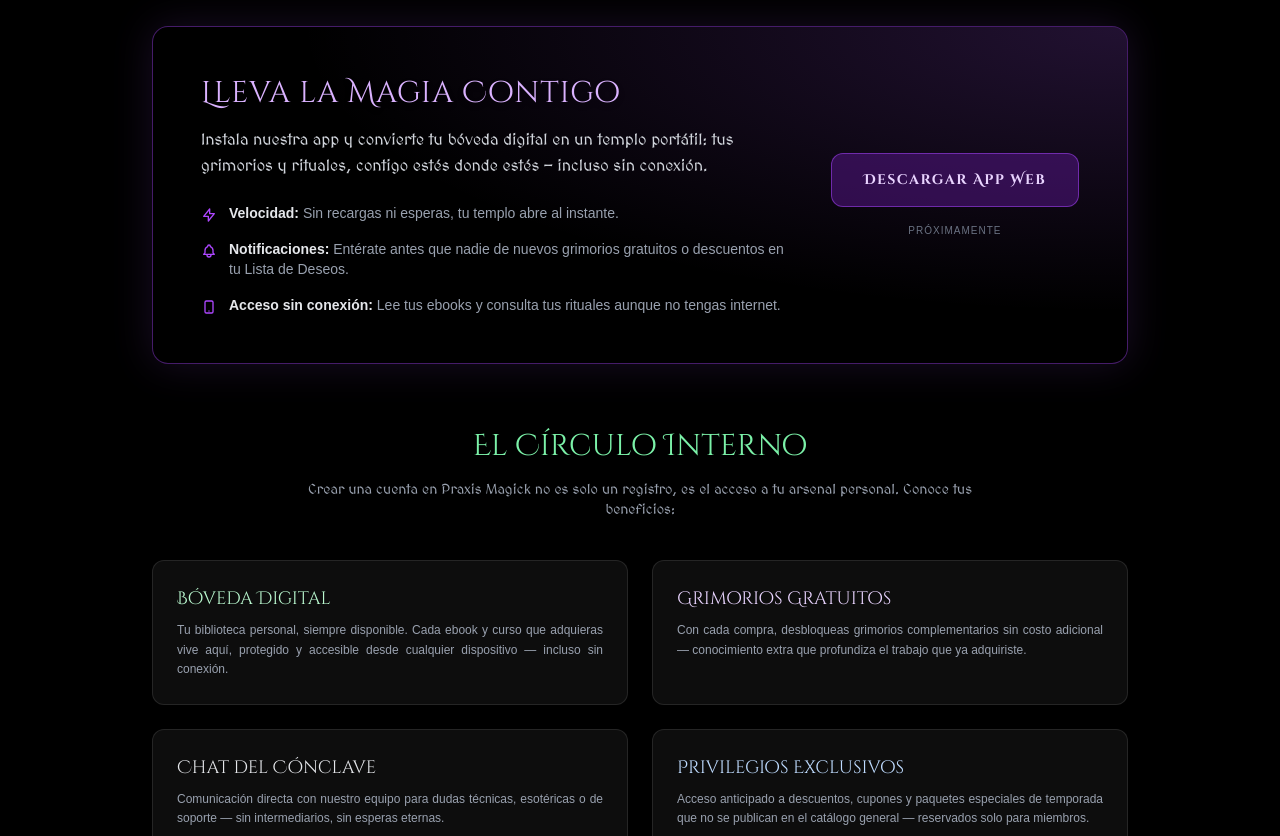
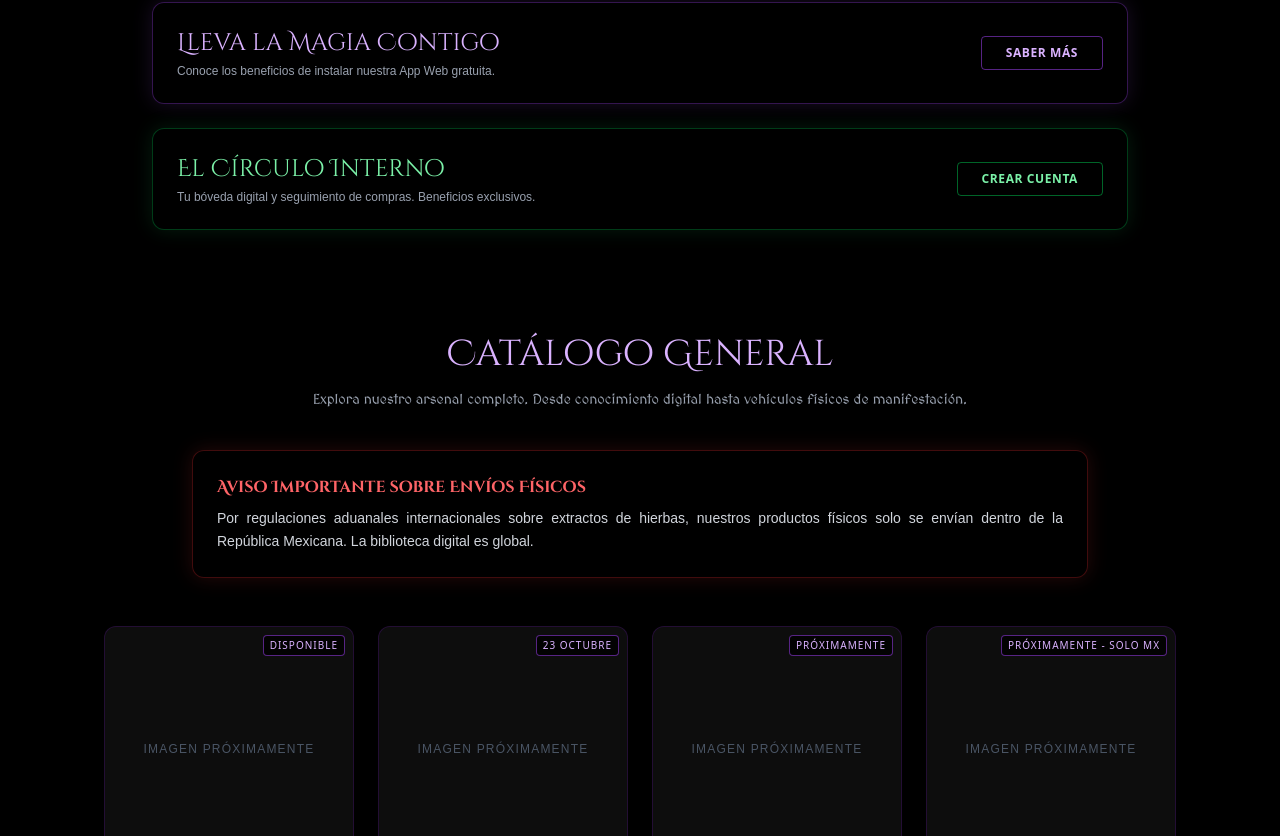
Before and after one commit to adms-ux/praxis-magick-web, a Next.js app: page / in a window 1280 px wide. Shown: the part 1144-1980 px from the top of the page. Built offline with nearby package versions, Linux system fonts and the light colour scheme.

Commit message:
Actualizar PortalRegistro.tsx

```diff
--- a/src/app/Components/PortalRegistro.tsx
+++ b/src/app/Components/PortalRegistro.tsx
@@ -2,110 +2,71 @@
 import { useState } from "react";
 
 export default function PortalRegistro() {
-  const [isHovered, setIsHovered] = useState(false);
+  const [showAppModal, setShowAppModal] = useState(false);
+  const [showAccountModal, setShowAccountModal] = useState(false);
 
   return (
-    <section className="w-full max-w-5xl mx-auto px-6 py-16 text-gray-200 font-sans z-20 relative">
+    <section className="w-full max-w-5xl mx-auto px-4 md:px-6 py-10 z-20 relative flex flex-col gap-6">
 
-      {/* BANNER PWA - DESCARGA DE LA APP */}
       <div
-        className="relative w-full rounded-2xl overflow-hidden border border-purple-500/40 bg-black/80 backdrop-blur-md shadow-[0_0_40px_rgba(168,85,247,0.15)] mb-16"
-        onMouseEnter={() => setIsHovered(true)}
-        onMouseLeave={() => setIsHovered(false)}
+        onClick={() => setShowAppModal(true)}
+        className="w-full bg-black/60 border border-purple-500/30 rounded-xl p-6 flex flex-col md:flex-row items-center justify-between cursor-pointer hover:border-purple-400 transition-colors shadow-[0_0_20px_rgba(168,85,247,0.15)] group"
       >
-        <div className="absolute inset-0 bg-[radial-gradient(ellipse_at_top_right,rgba(168,85,247,0.2),transparent_60%)] pointer-events-none" />
+        <div className="text-center md:text-left mb-4 md:mb-0">
+          <h3 className="text-xl md:text-2xl font-cinzel text-purple-300">Lleva la Magia Contigo</h3>
+          <p className="text-xs text-gray-400 font-sans mt-1">Conoce los beneficios de instalar nuestra App Web gratuita.</p>
+        </div>
+        <button className="px-6 py-2 bg-transparent border border-purple-500/50 text-purple-300 rounded text-xs font-bold uppercase tracking-wider group-hover:bg-purple-900/40">
+          Saber Más
+        </button>
+      </div>
 
-        <div className="flex flex-col md:flex-row items-center p-8 md:p-12 gap-8 relative z-10">
-          <div className="flex-1 text-center md:text-left">
-            <h3 className="text-3xl font-cinzel text-purple-300 mb-4 drop-shadow-md tracking-wide">
-              Lleva la Magia Contigo
-            </h3>
-            <p className="text-gray-300 font-medieval text-sm md:text-base leading-relaxed mb-6">
-              Instala nuestra app y convierte tu bóveda digital en un templo portátil: tus grimorios y rituales, contigo estés donde estés — incluso sin conexión.
-            </p>
-            <div className="space-y-4 font-sans text-sm text-gray-400">
-              <p className="flex items-start gap-3 justify-center md:justify-start">
-                <span className="text-purple-500 mt-1">
-                  <svg className="w-4 h-4" fill="none" stroke="currentColor" viewBox="0 0 24 24"><path strokeLinecap="round" strokeLinejoin="round" strokeWidth="2" d="M13 10V3L4 14h7v7l9-11h-7z"></path></svg>
-                </span>
-                <span><strong className="text-gray-200">Velocidad:</strong> Sin recargas ni esperas, tu templo abre al instante.</span>
-              </p>
-              <p className="flex items-start gap-3 justify-center md:justify-start">
-                <span className="text-purple-500 mt-1">
-                  <svg className="w-4 h-4" fill="none" stroke="currentColor" viewBox="0 0 24 24"><path strokeLinecap="round" strokeLinejoin="round" strokeWidth="2" d="M15 17h5l-1.405-1.405A2.032 2.032 0 0118 14.158V11a6.002 6.002 0 00-4-5.659V5a2 2 0 10-4 0v.341C7.67 6.165 6 8.388 6 11v3.159c0 .538-.214 1.055-.595 1.436L4 17h5m6 0v1a3 3 0 11-6 0v-1m6 0H9"></path></svg>
-                </span>
-                <span><strong className="text-gray-200">Notificaciones:</strong> Entérate antes que nadie de nuevos grimorios gratuitos o descuentos en tu Lista de Deseos.</span>
-              </p>
-              <p className="flex items-start gap-3 justify-center md:justify-start">
-                <span className="text-purple-500 mt-1">
-                  <svg className="w-4 h-4" fill="none" stroke="currentColor" viewBox="0 0 24 24"><path strokeLinecap="round" strokeLinejoin="round" strokeWidth="2" d="M12 18h.01M8 21h8a2 2 0 002-2V5a2 2 0 00-2-2H8a2 2 0 00-2 2v14a2 2 0 002 2z"></path></svg>
-                </span>
-                <span><strong className="text-gray-200">Acceso sin conexión:</strong> Lee tus ebooks y consulta tus rituales aunque no tengas internet.</span>
-              </p>
+      <div
+        onClick={() => setShowAccountModal(true)}
+        className="w-full bg-black/60 border border-green-500/30 rounded-xl p-6 flex flex-col md:flex-row items-center justify-between cursor-pointer hover:border-green-400 transition-colors shadow-[0_0_20px_rgba(34,197,94,0.15)] group"
+      >
+        <div className="text-center md:text-left mb-4 md:mb-0">
+          <h3 className="text-xl md:text-2xl font-cinzel text-green-300">El Círculo Interno</h3>
+          <p className="text-xs text-gray-400 font-sans mt-1">Tu bóveda digital y seguimiento de compras. Beneficios exclusivos.</p>
+        </div>
+        <button className="px-6 py-2 bg-transparent border border-green-500/50 text-green-300 rounded text-xs font-bold uppercase tracking-wider group-hover:bg-green-900/40">
+          Crear Cuenta
+        </button>
+      </div>
+
+      {showAppModal && (
+        <div className="fixed inset-0 z-[200] flex items-center justify-center p-4 bg-black/90 backdrop-blur-md">
+          <div className="relative w-full max-w-lg bg-black border border-purple-500/50 rounded-2xl p-6 md:p-8 font-sans">
+            <button onClick={() => setShowAppModal(false)} className="absolute top-4 right-4 text-gray-400 hover:text-white text-xl">✕</button>
+            <h3 className="text-2xl font-cinzel text-purple-300 mb-6 text-center">App Web Praxis Magick</h3>
+            <div className="space-y-4 text-sm text-gray-300 mb-8">
+              <p><strong className="text-purple-400">Velocidad:</strong> Tu templo abre al instante sin recargas.</p>
+              <p><strong className="text-purple-400">Notificaciones:</strong> Entérate antes que nadie de ingresos y descuentos.</p>
+              <p><strong className="text-purple-400">Acceso Offline:</strong> Lee tus ebooks y consulta rituales sin internet.</p>
             </div>
-          </div>
-          <div className="shrink-0 flex flex-col items-center gap-4">
-            <button className={`px-8 py-4 rounded-xl font-cinzel font-bold tracking-widest text-sm transition-all duration-500 border cursor-pointer ${isHovered ? 'bg-purple-600 border-purple-400 text-white shadow-[0_0_25px_rgba(168,85,247,0.6)]' : 'bg-purple-900/50 border-purple-500/50 text-purple-200'}`}>
+            <button className="w-full py-3 bg-purple-700 hover:bg-purple-600 text-white font-cinzel rounded-lg transition-colors">
               Descargar App Web
             </button>
-            <span className="text-[10px] uppercase tracking-widest text-gray-500">Próximamente</span>
           </div>
         </div>
-      </div>
+      )}
 
-      {/* PORTAL DE REGISTRO - BENEFICIOS */}
-      <div className="w-full text-center mb-10">
-        <h3 className="text-2xl md:text-3xl font-cinzel text-green-300 mb-4 drop-shadow-md">
-          El Círculo Interno
-        </h3>
-        <p className="text-sm font-medieval text-gray-400 max-w-2xl mx-auto">
-          Crear una cuenta en Praxis Magick no es solo un registro, es el acceso a tu arsenal personal. Conoce tus beneficios:
-        </p>
-      </div>
-
-      <div className="grid grid-cols-1 md:grid-cols-2 gap-6 relative z-10">
-        <div className="bg-white/5 border border-white/10 rounded-xl p-6 hover:border-green-500/40 transition-colors backdrop-blur-sm">
-          <h4 className="text-lg font-cinzel text-green-200 mb-2">
-            Bóveda Digital
-          </h4>
-          <p className="text-xs text-gray-400 font-sans leading-relaxed text-justify">
-            Tu biblioteca personal, siempre disponible. Cada ebook y curso que adquieras vive aquí, protegido y accesible desde cualquier dispositivo — incluso sin conexión.
-          </p>
+      {showAccountModal && (
+        <div className="fixed inset-0 z-[200] flex items-center justify-center p-4 bg-black/90 backdrop-blur-md">
+          <div className="relative w-full max-w-lg bg-black border border-green-500/50 rounded-2xl p-6 md:p-8 font-sans">
+            <button onClick={() => setShowAccountModal(false)} className="absolute top-4 right-4 text-gray-400 hover:text-white text-xl">✕</button>
+            <h3 className="text-2xl font-cinzel text-green-300 mb-6 text-center">El Círculo Interno</h3>
+            <div className="space-y-4 text-sm text-gray-300 mb-8">
+              <p><strong className="text-green-400">Bóveda Digital:</strong> Acceso permanente a tus ebooks y cursos.</p>
+              <p><strong className="text-green-400">Grimorios Gratuitos:</strong> Desbloquea instrucciones exclusivas al adquirir productos físicos.</p>
+              <p><strong className="text-green-400">Chat del Cónclave:</strong> Soporte directo sin intermediarios.</p>
+            </div>
+            <button className="w-full py-3 bg-transparent border border-green-500 text-green-400 hover:bg-green-900/30 font-cinzel rounded-lg transition-colors">
+              Registrarse Gratis
+            </button>
+          </div>
         </div>
-
-        <div className="bg-white/5 border border-white/10 rounded-xl p-6 hover:border-purple-500/40 transition-colors backdrop-blur-sm">
-          <h4 className="text-lg font-cinzel text-purple-200 mb-2">
-            Grimorios Gratuitos
-          </h4>
-          <p className="text-xs text-gray-400 font-sans leading-relaxed text-justify">
-            Con cada compra, desbloqueas grimorios complementarios sin costo adicional — conocimiento extra que profundiza el trabajo que ya adquiriste.
-          </p>
-        </div>
-
-        <div className="bg-white/5 border border-white/10 rounded-xl p-6 hover:border-gray-400 transition-colors backdrop-blur-sm">
-          <h4 className="text-lg font-cinzel text-gray-200 mb-2">
-            Chat del Cónclave
-          </h4>
-          <p className="text-xs text-gray-400 font-sans leading-relaxed text-justify">
-            Comunicación directa con nuestro equipo para dudas técnicas, esotéricas o de soporte — sin intermediarios, sin esperas eternas.
-          </p>
-        </div>
-
-        <div className="bg-white/5 border border-white/10 rounded-xl p-6 hover:border-blue-500/40 transition-colors backdrop-blur-sm">
-          <h4 className="text-lg font-cinzel text-blue-200 mb-2">
-            Privilegios Exclusivos
-          </h4>
-          <p className="text-xs text-gray-400 font-sans leading-relaxed text-justify">
-            Acceso anticipado a descuentos, cupones y paquetes especiales de temporada que no se publican en el catálogo general — reservados solo para miembros.
-          </p>
-        </div>
-      </div>
-
-      <div className="mt-12 flex justify-center">
-        <button className="px-10 py-3 bg-transparent border-2 border-gray-600 hover:border-gray-400 text-gray-300 rounded-lg font-medieval transition-all cursor-pointer">
-          Crear mi cuenta gratuita
-        </button>
-      </div>
+      )}
     </section>
   );
 }
```
